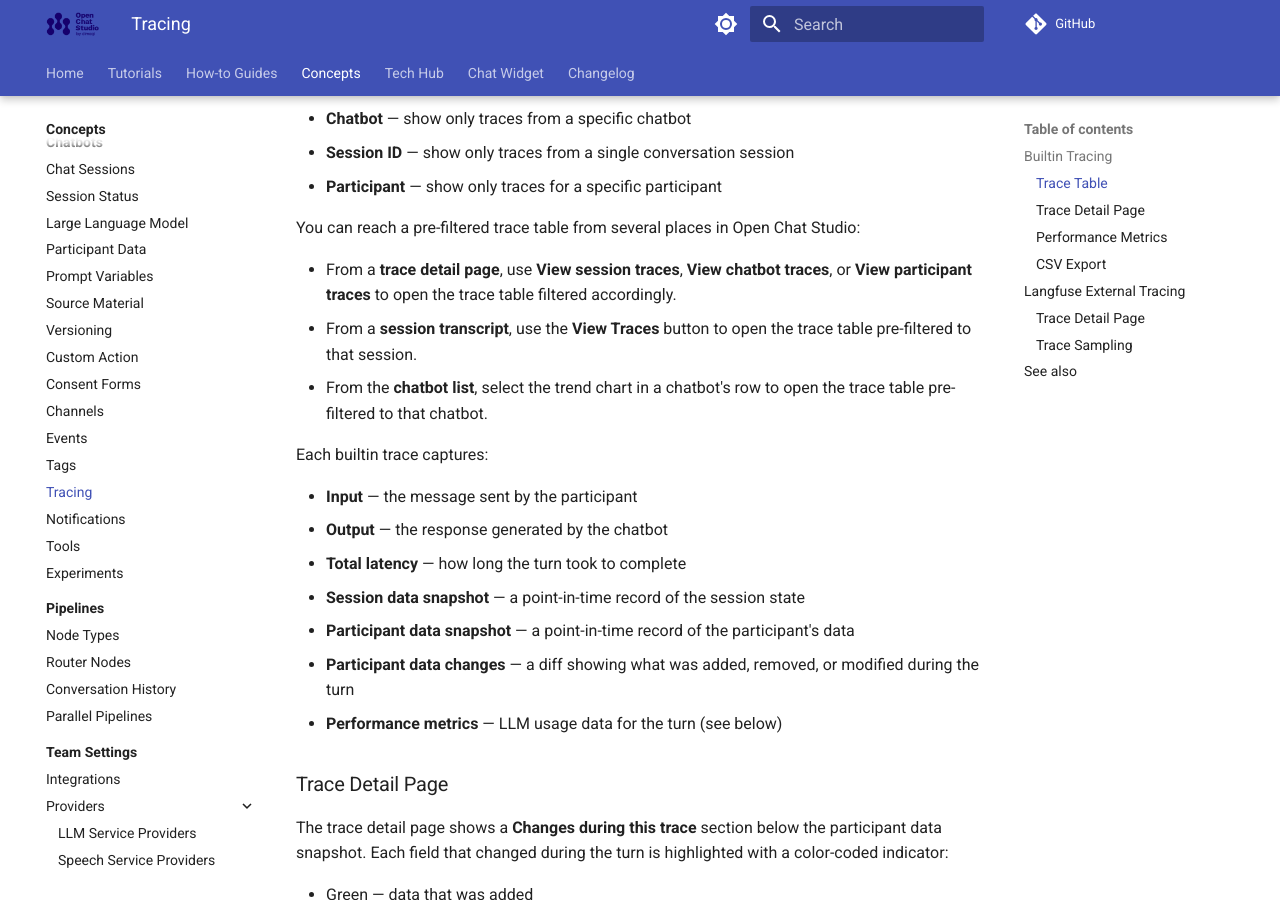
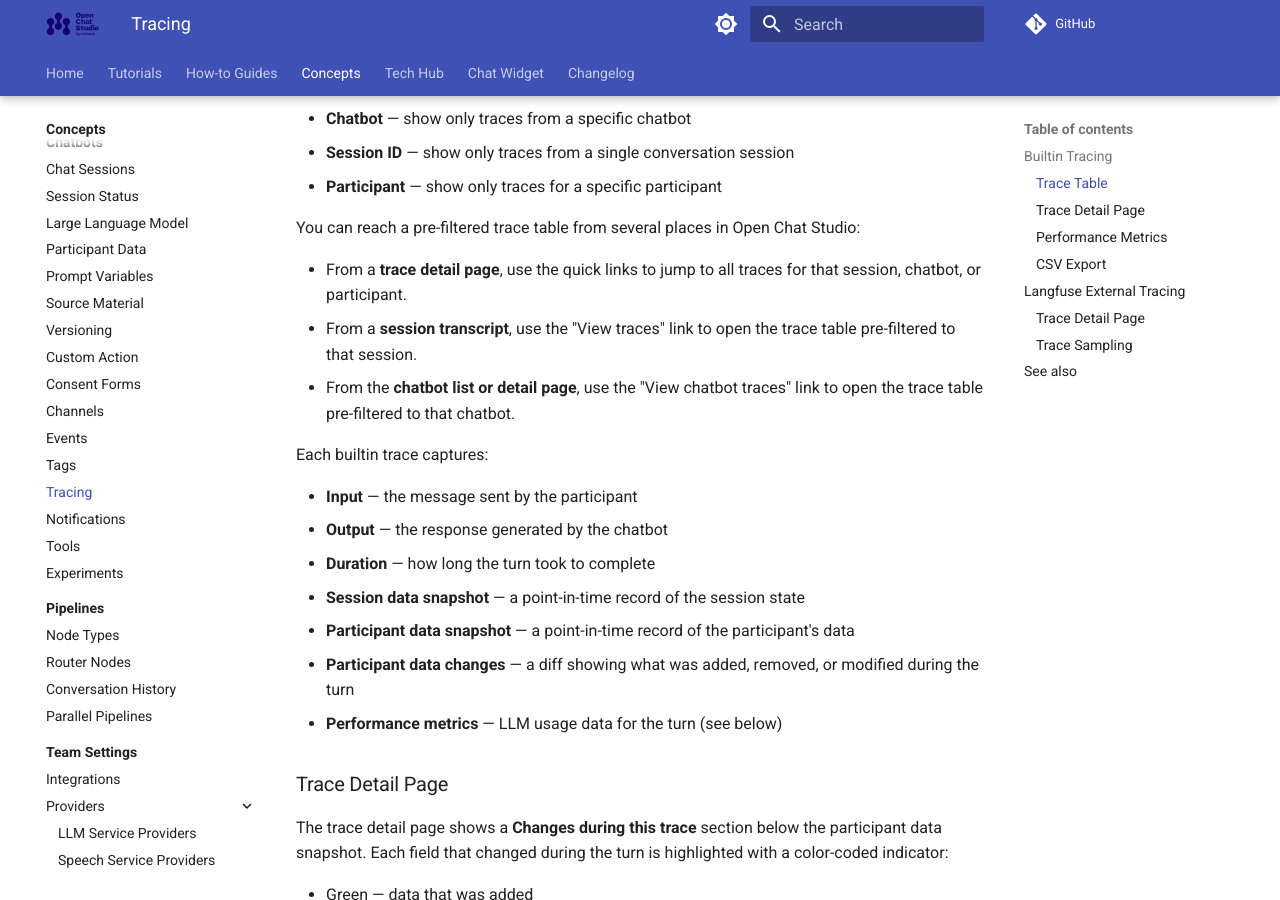
Before and after one commit to dimagi/open-chat-studio-docs, an MkDocs documentation site: the page built from docs/concepts/tracing.md, in a window 1280 px wide and 900 px high, scrolled down 527 px. Built offline with MkDocs 1.6.1 and Material for MkDocs 9.7.7, drawn with Linux system fonts in a browser that asks for light colours; a script that is not in the unit is left out; comment, search, counter and statistics services are not loaded.

Commit message:
tracing: reverted changes for accuracy as this PR about clean up of content.

```diff
--- a/docs/concepts/tracing.md
+++ b/docs/concepts/tracing.md
@@ -22,15 +22,15 @@
 
 You can reach a pre-filtered trace table from several places in Open Chat Studio:
 
-- From a **trace detail page**, use **View session traces**, **View chatbot traces**, or **View participant traces** to open the trace table filtered accordingly.
-- From a **session transcript**, use the **View Traces** button to open the trace table pre-filtered to that session.
-- From the **chatbot list**, select the trend chart in a chatbot's row to open the trace table pre-filtered to that chatbot.
+- From a **trace detail page**, use the quick links to jump to all traces for that session, chatbot, or participant.
+- From a **session transcript**, use the "View traces" link to open the trace table pre-filtered to that session.
+- From the **chatbot list or detail page**, use the "View chatbot traces" link to open the trace table pre-filtered to that chatbot.
 
 Each builtin trace captures:
 
 - **Input** — the message sent by the participant
 - **Output** — the response generated by the chatbot
-- **Total latency** — how long the turn took to complete
+- **Duration** — how long the turn took to complete
 - **Session data snapshot** — a point-in-time record of the session state
 - **Participant data snapshot** — a point-in-time record of the participant's data
 - **Participant data changes** — a diff showing what was added, removed, or modified during the turn
```
